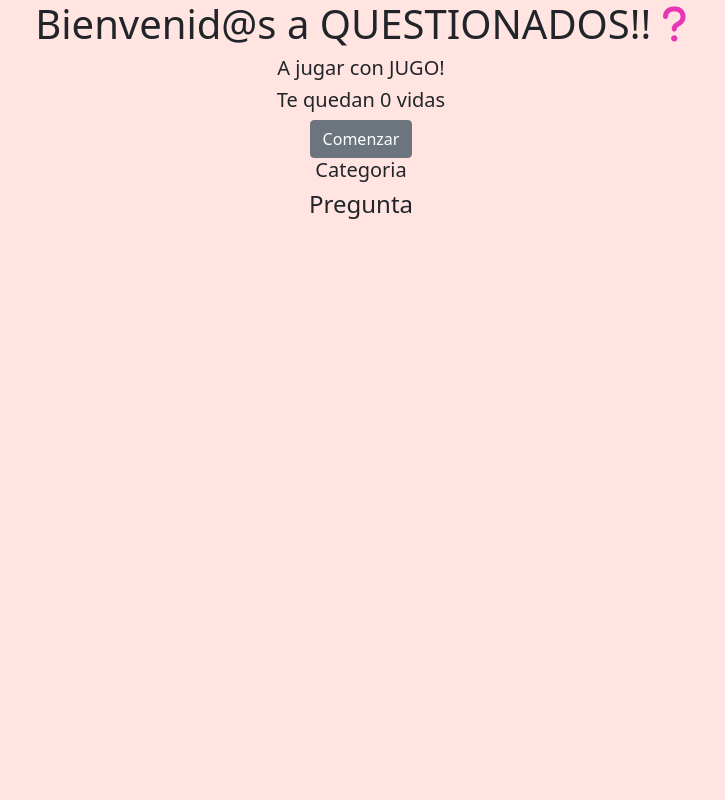
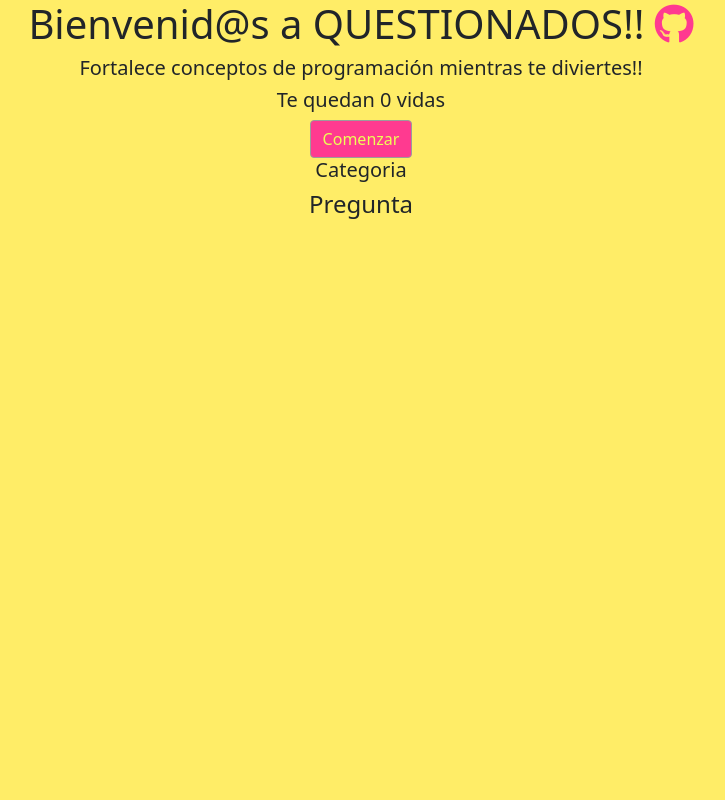
Before and after one commit to sami1793/API-Questionados, a Spring Boot app: page / in a window 1280 px wide. Shown: the whole page, without its empty margins (279-1004 px from the left). Run offline with Spring Boot 4, Linux system fonts and the light colour scheme; some libraries are stand-ins or nearby versions.

Commit message:
Se hicieron algunos cambios sobre el frontend.

```diff
--- a/src/main/resources/static/index.html
+++ b/src/main/resources/static/index.html
@@ -22,11 +22,11 @@
 <body>
     <div class="d-flex flex-column align-items-center justify-content-center">
         <h1 class="text-center">Bienvenid@s a QUESTIONADOS!!
-            <span class="fa fa-question" style="color:rgb(233, 53, 179)">
+            <span class="fab fa-github" style="color:#FF3A90"> <!--fab fa-github-->
             </span>
         </h1>
         <h5>
-            A jugar con JUGO!
+            Fortalece conceptos de programación mientras te diviertes!!
         </h5>
         <h5>
             Te quedan <span id="vidas">0</span> vidas
@@ -42,7 +42,7 @@
             <h4 class="text-center" id="pregunta">Pregunta</h4>
 
 
-            <div id="opciones" class="btn-group-vertical m-3" role="group" aria-label="Basic radio toggle button group"
+            <div id="opciones" class="btn-group-vertical " role="group" aria-label="Basic radio toggle button group"
                 style="width:100%;">
 
             </div>
--- a/src/main/resources/static/styles/app.css
+++ b/src/main/resources/static/styles/app.css
@@ -2,9 +2,9 @@
     overflow:hidden;
     height:100vh;
     width:100vw;
-    background: #ffe4e1;
-    --c1: #768eeb;
-    --c2: rgb(127, 176, 185);
+    background: #FFED67;
+    --c1: #FF3A90;
+    --c2: #FF3A90;
     background-image: -webkit-linear-gradient(top, var(--c1), var(--c2));
     background-image: -moz-linear-gradient(top, var(--c1), var(--c2));
     background-image: -o-linear-gradient(top, var(--c1), var(--c2));
@@ -27,3 +27,9 @@
     transform: translate(0, 0);
   }
 }
+
+.btn-secondary {
+  color: #eeff55;
+  background-color: #FF3A90;
+  border-color: #9b9b9b
+}
```
